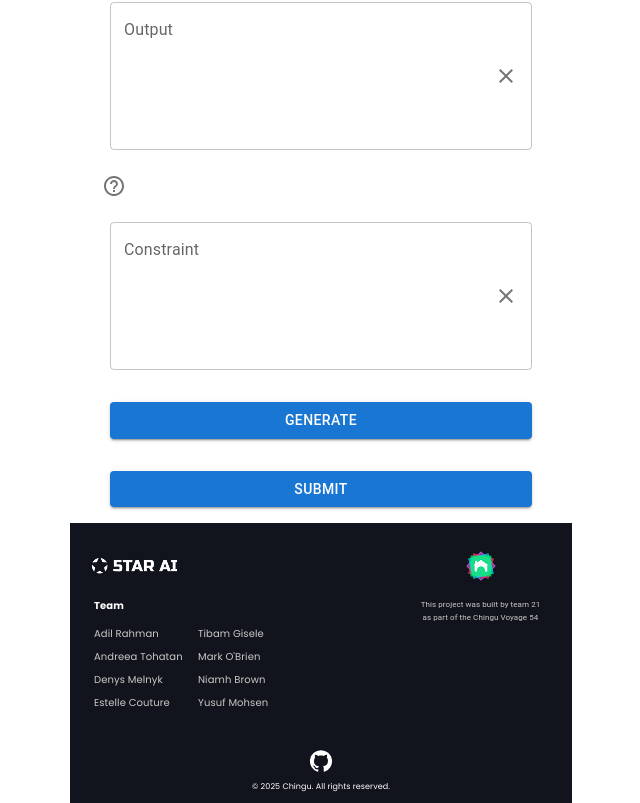
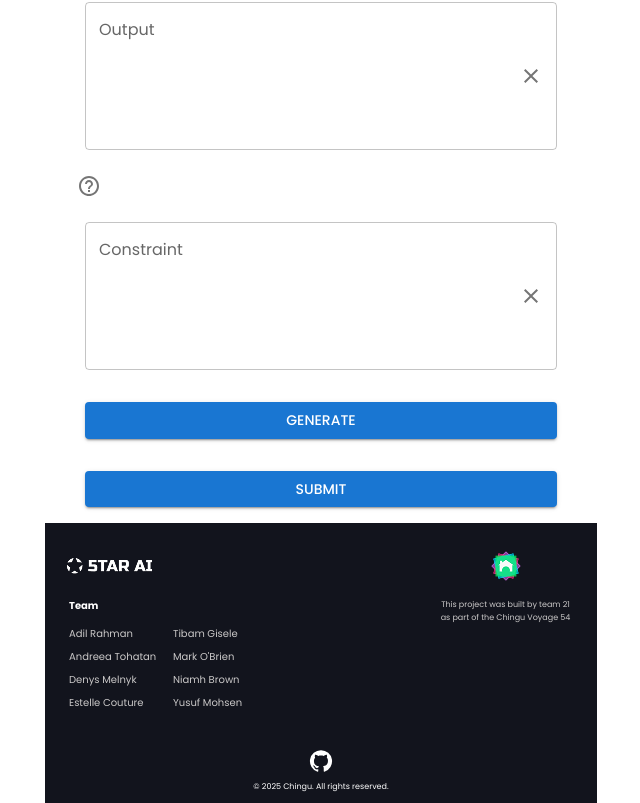
Before and after one commit to chingu-voyages/V54-tier2-team-21, a React (Vite) app: page / in a window 1280 px wide. Shown: the part 826-1629 px from the top of the page, without its empty margins (319-959 px from the left). Built offline with nearby package versions, Linux system fonts and the light colour scheme.

Commit message:
Add theme for font and changed from maxWidth fixed value

```diff
--- a/src/App.tsx
+++ b/src/App.tsx
@@ -8,10 +8,16 @@
 import { GoogleGenerativeAI } from '@google/generative-ai';
 import Container from '@mui/material/Container';
 import { formatPrompt } from './utils/utils';
+import { createTheme, ThemeProvider } from '@mui/material/styles';
 
 function App() {
     const [prompt, setPrompt] = useState<string>('');
     const [result, setResult] = useState<string>('');
+    const theme = createTheme({
+        typography: {
+            fontFamily: `"Poppins", sans-serif`,
+        },
+    });
 
     function onFormSubmit(formData: Inputs) {
         const prompt = Object.values(formData)
@@ -39,11 +45,11 @@
     }
 
     return (
-        <>
+        <ThemeProvider theme={theme}>
             <Container
                 sx={{
                     '@media (min-width: 0px)': {
-                        maxWidth: '550px',
+                        maxWidth: 'sm',
                     },
                 }}
             >
@@ -55,7 +61,7 @@
                 </Container>
                 <Footer />
             </Container>
-        </>
+        </ThemeProvider>
     );
 }
 
```
